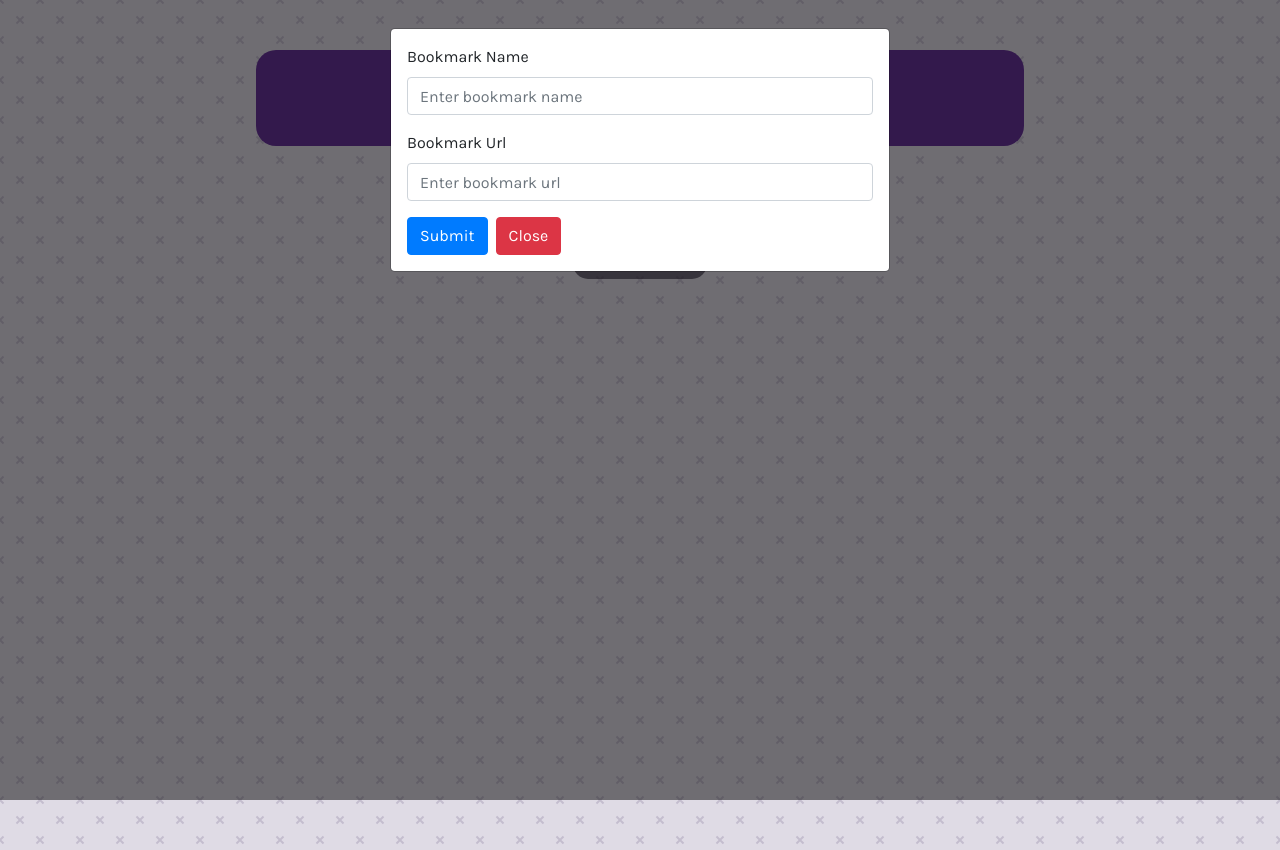
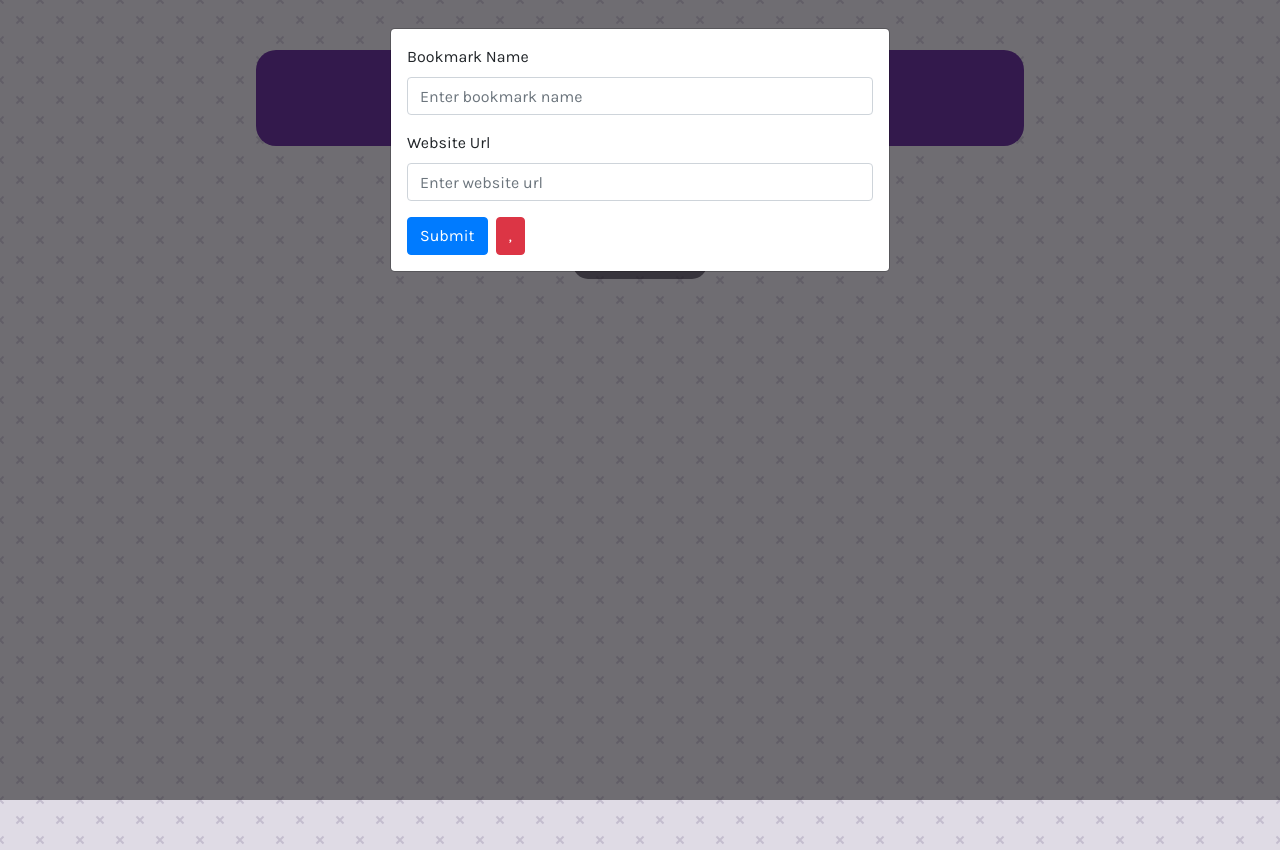
Before and after one commit to u-uysal/Bookmark, a React (Create React App) app: page / in a window 1280 px wide. Both pictures are taken after a click on the button "ADD BOOKMARK". Built offline with nearby package versions, Linux system fonts and the light colour scheme.

Commit message:
get data from form

```diff
--- a/package.json
+++ b/package.json
@@ -6,6 +6,7 @@
     "@testing-library/jest-dom": "^4.2.4",
     "@testing-library/react": "^9.3.2",
     "@testing-library/user-event": "^7.1.2",
+    "aos": "^3.0.0-beta.6",
     "react": "^16.13.1",
     "react-dom": "^16.13.1",
     "react-scripts": "3.4.3"
--- a/src/App.jsx
+++ b/src/App.jsx
@@ -1,5 +1,4 @@
 import React from "react";
-
 import "./App.css";
 import Modal from "./components/Modal";
 import Bookmark from "./components/Bookmark";
--- a/src/components/Modal.js
+++ b/src/components/Modal.js
@@ -1,6 +1,17 @@
-import React from "react";
+import React, { useState } from "react";
 
 export default function Modal() {
+  const [query, setQuery] = useState({
+    bookmarkName: "",
+    bookmarkUrl: "",
+  });
+  const handleChange = (event) => {
+    const { name, value } = event.target;
+    setQuery((prevState) => ({
+      ...prevState,
+      [name]: value,
+    }));
+  };
   return (
     <>
       <button
@@ -12,7 +23,13 @@
         Add Bookmark
       </button>
 
-      <div className="modal" id="myModal">
+      <div
+        data-aos="zoom-in"
+        data-aos-delay="50"
+        data-aos-duration="1000"
+        className="modal"
+        id="myModal"
+      >
         <div className="modal-dialog">
           <div className="modal-content">
             <div className="modal-body">
@@ -21,6 +38,9 @@
                   <label for="InputText">Bookmark Name</label>
                   <input
                     type="text"
+                    name="bookmarkName"
+                    value={query.bookmarkName}
+                    onChange={handleChange}
                     className="form-control"
                     id="InputText"
                     aria-describedby="TextHelp"
@@ -28,12 +48,15 @@
                   />
                 </div>
                 <div className="form-group">
-                  <label for="InputUrl">Bookmark Url</label>
+                  <label for="InputUrl">Website Url</label>
                   <input
                     type="text"
+                    name="bookmarkUrl"
+                    value={query.bookmarkUrl}
+                    onChange={handleChange}
                     className="form-control"
                     id="InputUrl"
-                    placeholder="Enter bookmark url"
+                    placeholder="Enter website url"
                   />
                 </div>
 
@@ -45,7 +68,7 @@
                   className="btn btn-danger ml-2"
                   data-dismiss="modal"
                 >
-                  Close
+                  {query.bookmarkName},{query.bookmarkUrl}
                 </button>
               </form>
             </div>
```
Also changed, not shown: 1 other file (tests, documents, lock files or other folders).
